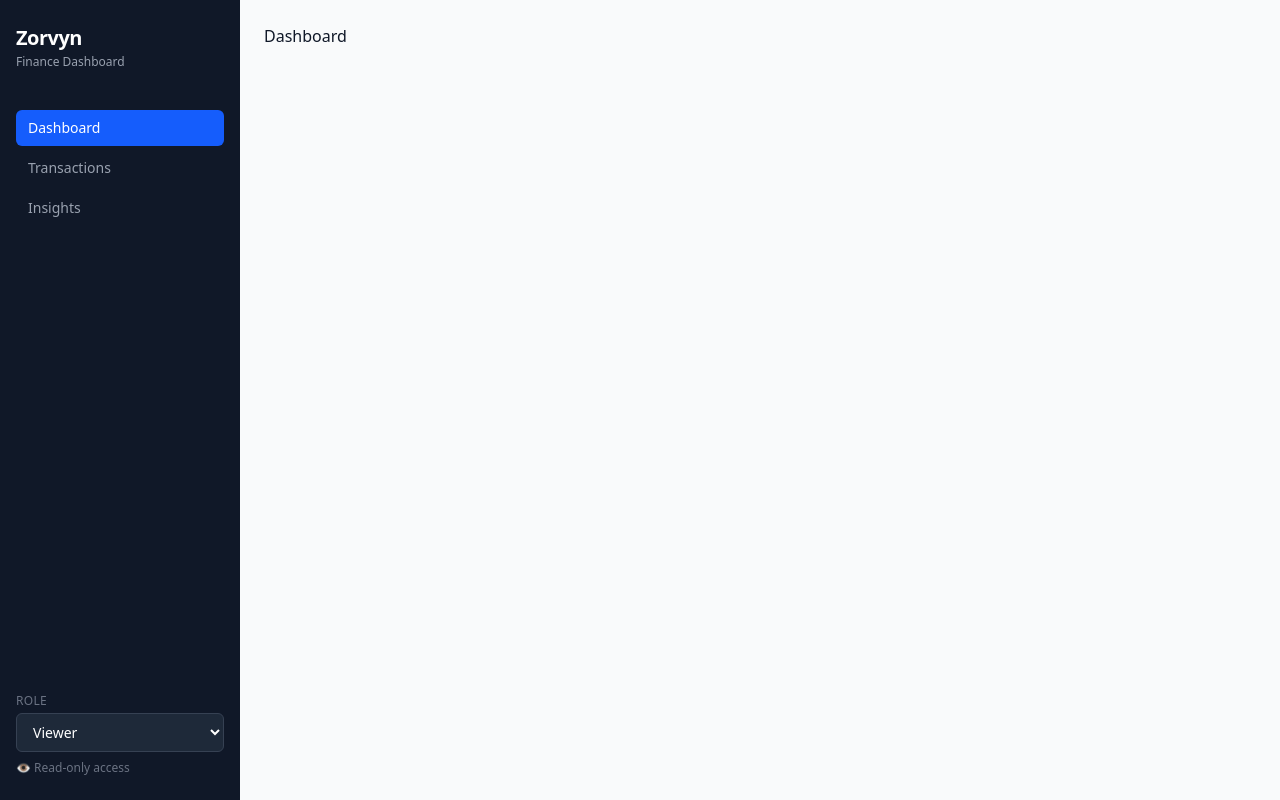
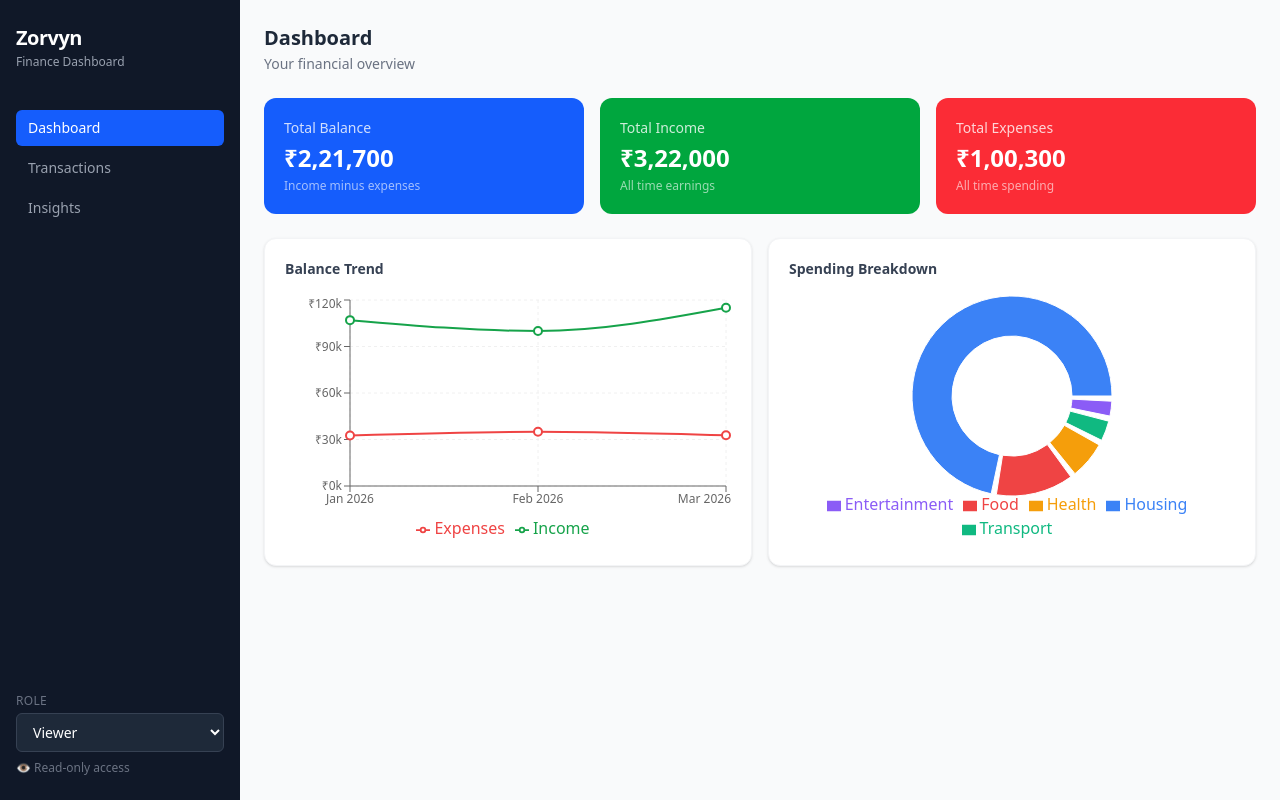
Before and after one commit to MamunUrRashidAIUB/finance-dashboard, a Next.js app: page / in a window 1280 px wide. Built offline with nearby package versions, Linux system fonts and the light colour scheme.

Commit message:
Implement Dashboard components with SummaryCards, BalanceTrend, and SpendingBreakdown

```diff
--- a/src/app/page.tsx
+++ b/src/app/page.tsx
@@ -1,5 +1,19 @@
-export default function Home() {
+import SummaryCards from "@/components/dashboard/SummaryCards";
+import BalanceTrend from "@/components/dashboard/BalanceTrend";
+import SpendingBreakdown from "@/components/dashboard/SpendingBreakdown";
+
+export default function DashboardPage() {
   return (
-<div>Dashboard</div>
+    <div className="flex flex-col gap-6">
+      <div>
+        <h1 className="text-xl font-bold text-gray-800">Dashboard</h1>
+        <p className="text-sm text-gray-500 mt-0.5">Your financial overview</p>
+      </div>
+      <SummaryCards />
+      <div className="grid grid-cols-1 lg:grid-cols-2 gap-4">
+        <BalanceTrend />
+        <SpendingBreakdown />
+      </div>
+    </div>
   );
 }
--- /dev/null
+++ b/src/components/dashboard/BalanceTrend.jsx
@@ -0,0 +1,47 @@
+"use client";
+import { useApp } from "@/context/AppContext";
+import { getMonthlyTrend, formatCurrency } from "@/utils/calculations";
+import {
+  LineChart, Line, XAxis, YAxis, CartesianGrid,
+  Tooltip, Legend, ResponsiveContainer
+} from "recharts";
+
+function CustomTooltip({ active, payload, label }) {
+  if (!active || !payload?.length) return null;
+  return (
+    <div className="bg-white border border-gray-200 rounded-lg p-3 text-sm shadow">
+      <p className="font-semibold mb-1">{label}</p>
+      {payload.map((p) => (
+        <p key={p.name} style={{ color: p.color }}>
+          {p.name}: {formatCurrency(p.value)}
+        </p>
+      ))}
+    </div>
+  );
+}
+
+export default function BalanceTrend() {
+  const { transactions } = useApp();
+  const data = getMonthlyTrend(transactions);
+
+  return (
+    <div className="bg-white rounded-xl p-5 shadow-sm border border-gray-100">
+      <h2 className="text-sm font-semibold text-gray-700 mb-4">Balance Trend</h2>
+      {data.length === 0 ? (
+        <p className="text-sm text-gray-400 text-center py-10">No data available</p>
+      ) : (
+        <ResponsiveContainer width="100%" height={250}>
+          <LineChart data={data}>
+            <CartesianGrid strokeDasharray="3 3" stroke="#f0f0f0" />
+            <XAxis dataKey="month" tick={{ fontSize: 12 }} />
+            <YAxis tick={{ fontSize: 12 }} tickFormatter={(v) => `₹${(v / 1000).toFixed(0)}k`} />
+            <Tooltip content={<CustomTooltip />} />
+            <Legend />
+            <Line type="monotone" dataKey="income" stroke="#16a34a" strokeWidth={2} dot={{ r: 4 }} name="Income" />
+            <Line type="monotone" dataKey="expenses" stroke="#ef4444" strokeWidth={2} dot={{ r: 4 }} name="Expenses" />
+          </LineChart>
+        </ResponsiveContainer>
+      )}
+    </div>
+  );
+}
--- /dev/null
+++ b/src/components/dashboard/SpendingBreakdown.jsx
@@ -0,0 +1,53 @@
+"use client";
+import { useApp } from "@/context/AppContext";
+import { getSpendingByCategory, formatCurrency } from "@/utils/calculations";
+import {
+  PieChart, Pie, Cell, Tooltip, Legend, ResponsiveContainer
+} from "recharts";
+
+const COLORS = ["#3b82f6", "#ef4444", "#f59e0b", "#10b981", "#8b5cf6", "#ec4899"];
+
+function CustomTooltip({ active, payload }) {
+  if (!active || !payload?.length) return null;
+  return (
+    <div className="bg-white border border-gray-200 rounded-lg p-3 text-sm shadow">
+      <p className="font-semibold">{payload[0].name}</p>
+      <p>{formatCurrency(payload[0].value)}</p>
+    </div>
+  );
+}
+
+export default function SpendingBreakdown() {
+  const { transactions } = useApp();
+  const data = getSpendingByCategory(transactions);
+  const chartData = data.map((d) => ({ name: d.category, value: d.amount }));
+
+  return (
+    <div className="bg-white rounded-xl p-5 shadow-sm border border-gray-100">
+      <h2 className="text-sm font-semibold text-gray-700 mb-4">Spending Breakdown</h2>
+      {chartData.length === 0 ? (
+        <p className="text-sm text-gray-400 text-center py-10">No expense data</p>
+      ) : (
+        <ResponsiveContainer width="100%" height={250}>
+          <PieChart>
+            <Pie
+              data={chartData}
+              cx="50%"
+              cy="50%"
+              innerRadius={60}
+              outerRadius={100}
+              paddingAngle={3}
+              dataKey="value"
+            >
+              {chartData.map((_, index) => (
+                <Cell key={index} fill={COLORS[index % COLORS.length]} />
+              ))}
+            </Pie>
+            <Tooltip content={<CustomTooltip />} />
+            <Legend />
+          </PieChart>
+        </ResponsiveContainer>
+      )}
+    </div>
+  );
+}
--- /dev/null
+++ b/src/components/dashboard/SummaryCards.jsx
@@ -0,0 +1,41 @@
+"use client";
+import { useApp } from "@/context/AppContext";
+import { getBalance, getTotalIncome, getTotalExpenses, formatCurrency } from "@/utils/calculations";
+
+const cards = (transactions) => [
+  {
+    label: "Total Balance",
+    value: getBalance(transactions),
+    color: "bg-blue-600",
+    sub: "Income minus expenses",
+  },
+  {
+    label: "Total Income",
+    value: getTotalIncome(transactions),
+    color: "bg-green-600",
+    sub: "All time earnings",
+  },
+  {
+    label: "Total Expenses",
+    value: getTotalExpenses(transactions),
+    color: "bg-red-500",
+    sub: "All time spending",
+  },
+];
+
+export default function SummaryCards() {
+  const { transactions } = useApp();
+  const data = cards(transactions);
+
+  return (
+    <div className="grid grid-cols-1 sm:grid-cols-3 gap-4">
+      {data.map((card) => (
+        <div key={card.label} className={`${card.color} text-white rounded-xl p-5`}>
+          <p className="text-sm opacity-80">{card.label}</p>
+          <p className="text-2xl font-bold mt-1">{formatCurrency(card.value)}</p>
+          <p className="text-xs opacity-60 mt-1">{card.sub}</p>
+        </div>
+      ))}
+    </div>
+  );
+}
--- /dev/null
+++ b/src/utils/calculations.js
@@ -0,0 +1,132 @@
+// Total income from all transactions
+export function getTotalIncome(transactions) {
+  return transactions
+    .filter((t) => t.type === "income")
+    .reduce((sum, t) => sum + t.amount, 0);
+}
+
+// Total expenses from all transactions
+export function getTotalExpenses(transactions) {
+  return transactions
+    .filter((t) => t.type === "expense")
+    .reduce((sum, t) => sum + t.amount, 0);
+}
+
+// Balance = income - expenses
+export function getBalance(transactions) {
+  return getTotalIncome(transactions) - getTotalExpenses(transactions);
+}
+
+// Group transactions by month, return array for line chart
+// Output: [{ month: "Jan 2026", income: 107000, expenses: 33600 }, ...]
+export function getMonthlyTrend(transactions) {
+  const map = {};
+
+  transactions.forEach((t) => {
+    const date = new Date(t.date);
+    const key = date.toLocaleString("default", { month: "short", year: "numeric" });
+
+    if (!map[key]) map[key] = { month: key, income: 0, expenses: 0 };
+
+    if (t.type === "income") map[key].income += t.amount;
+    else map[key].expenses += t.amount;
+  });
+
+  // Sort chronologically
+  return Object.values(map).sort(
+    (a, b) => new Date("1 " + a.month) - new Date("1 " + b.month)
+  );
+}
+
+// Group expenses by category for pie/bar chart
+// Output: [{ category: "Housing", amount: 75000 }, ...]
+export function getSpendingByCategory(transactions) {
+  const map = {};
+
+  transactions
+    .filter((t) => t.type === "expense")
+    .forEach((t) => {
+      if (!map[t.category]) map[t.category] = 0;
+      map[t.category] += t.amount;
+    });
+
+  return Object.entries(map)
+    .map(([category, amount]) => ({ category, amount }))
+    .sort((a, b) => b.amount - a.amount);
+}
+
+// Highest spending category
+export function getHighestCategory(transactions) {
+  const breakdown = getSpendingByCategory(transactions);
+  return breakdown.length > 0 ? breakdown[0] : null;
+}
+
+// Month over month expense comparison
+// Returns { current, previous, percentChange }
+export function getMonthComparison(transactions) {
+  const trend = getMonthlyTrend(transactions);
+  if (trend.length < 2) return null;
+
+  const current = trend[trend.length - 1];
+  const previous = trend[trend.length - 2];
+  const percentChange =
+    previous.expenses === 0
+      ? 100
+      : (((current.expenses - previous.expenses) / previous.expenses) * 100).toFixed(1);
+
+  return {
+    currentMonth: current.month,
+    previousMonth: previous.month,
+    currentExpenses: current.expenses,
+    previousExpenses: previous.expenses,
+    percentChange: Number(percentChange),
+  };
+}
+
+// Format number as currency (Indian style)
+export function formatCurrency(amount) {
+  return new Intl.NumberFormat("en-IN", {
+    style: "currency",
+    currency: "INR",
+    maximumFractionDigits: 0,
+  }).format(amount);
+}
+
+// Apply filters and sorting to transactions
+export function getFilteredTransactions(transactions, filters) {
+  let result = [...transactions];
+
+  if (filters.search) {
+    const q = filters.search.toLowerCase();
+    result = result.filter(
+      (t) =>
+        t.description.toLowerCase().includes(q) ||
+        t.category.toLowerCase().includes(q)
+    );
+  }
+
+  if (filters.type !== "all") {
+    result = result.filter((t) => t.type === filters.type);
+  }
+
+  if (filters.category !== "all") {
+    result = result.filter((t) => t.category === filters.category);
+  }
+
+  switch (filters.sortBy) {
+    case "date-desc":
+      result.sort((a, b) => new Date(b.date) - new Date(a.date));
+      break;
+    case "date-asc":
+      result.sort((a, b) => new Date(a.date) - new Date(b.date));
+      break;
+    case "amount-desc":
+      result.sort((a, b) => b.amount - a.amount);
+      break;
+    case "amount-asc":
+      result.sort((a, b) => a.amount - b.amount);
+      break;
+  }
+
+  return result;
+}
```
